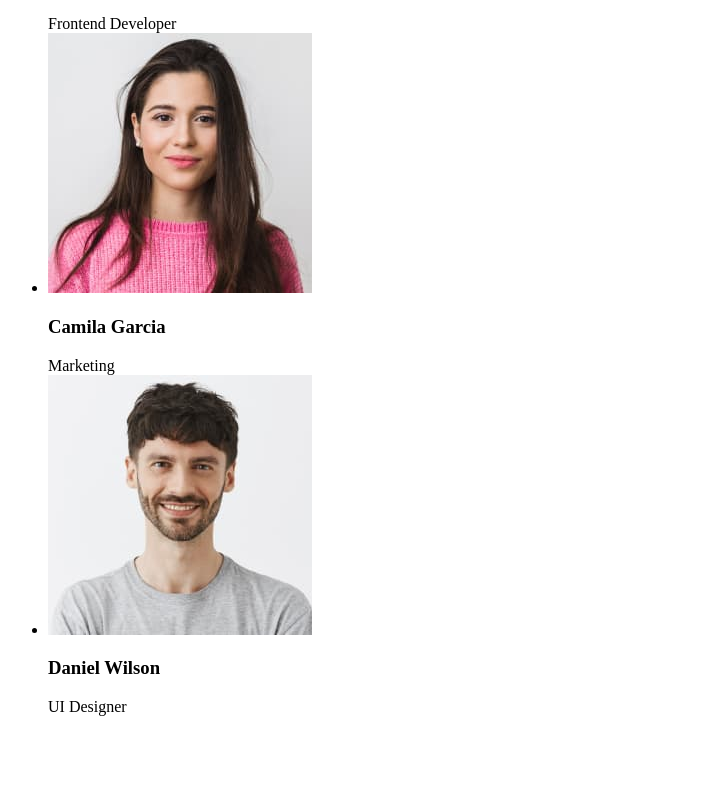
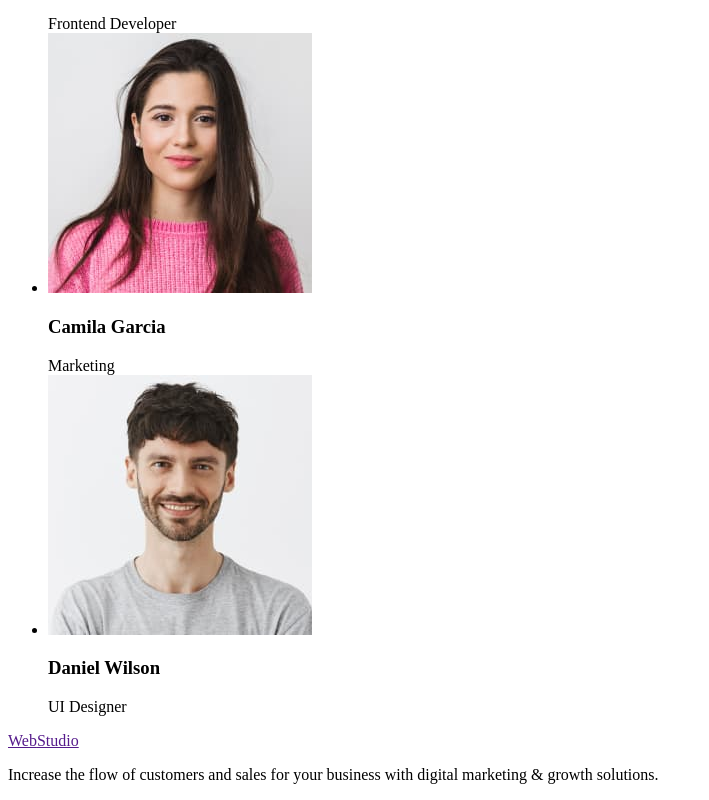
Before and after one commit to ACF136AAV/goit-markup-hw-01, a plain HTML site: page index.html in a window 1280 px wide. Shown: the part 1192-1992 px from the top of the page, without its empty margins (0-709 px from the left). Before the commit the page ends 1924 px from the top, so only its background shows below. Drawn offline with Linux system fonts and the light colour scheme.

Commit message:
Filed footer with content

```diff
--- a/index.html
+++ b/index.html
@@ -85,6 +85,12 @@
         </ul>
       </section>
     </main>
-    <footer></footer>
+    <footer>
+      <a href="">Web<span>Studio</span></a>
+      <p>
+        Increase the flow of customers and sales for your business with digital
+        marketing & growth solutions.
+      </p>
+    </footer>
   </body>
 </html>
```
